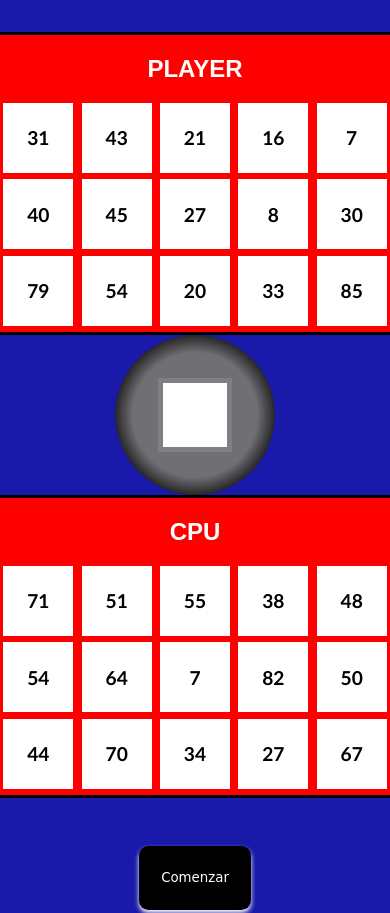
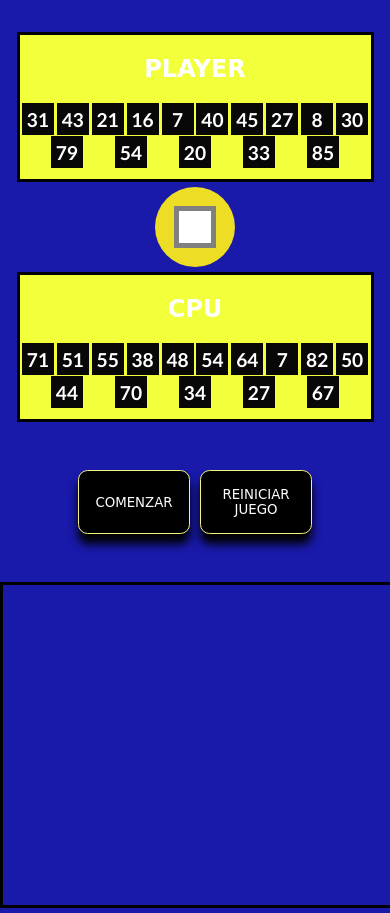
Before and after one commit to SantillanMartin/Bingo-virtual, a plain HTML site: page index.html in a window 390 px wide. Shown: the top 913 px of the page. Drawn offline with Linux system fonts and the light colour scheme; a web font is replaced by a local one.

Commit message:
hice responsive/cambie color de botones

```diff
--- a/index.html
+++ b/index.html
@@ -5,7 +5,7 @@
     <meta http-equiv="X-UA-Compatible" content="IE=edge">
     <meta name="viewport" content="width=device-width, initial-scale=1.0">
     <link rel="stylesheet" href="styles.css">
-    <title>Proyecto Js</title>
+    <title>Bingo Virtual</title>
 </head>
 <body>
 
@@ -36,7 +36,8 @@
         </section>
 
         <section class="main__contenedor__boton">
-            <button id="boton">Comenzar</button>
+            <button id="boton">COMENZAR</button>
+            <button id="boton-reiniciar">REINICIAR JUEGO</button>
         </section>
         <section id="contenedor--numeros--array" class="main__contenedor__numeros--impresos">
             <div id="colocar--numeros--generados" class="main__numeros--impresos">
--- a/index.js
+++ b/index.js
@@ -5,7 +5,15 @@ let array3=[];
 let playerContador=15;
 let cpuContador=15;
 let boton=document.getElementById("boton");
+let botonReiniciar=document.getElementById("boton-reiniciar");
 let terminoJuego=false;
+
+
+function recargarPagina(){
+    location.reload();
+
+
+}
 
 // Boton que genera el numero aleatorio//
 boton.onclick=()=>{
@@ -15,6 +23,9 @@ boton.onclick=()=>{
     mostrarGanador();
 
 
+}
+botonReiniciar.onclick=()=>{
+    recargarPagina();
 }
 
 function mostrarGanador(){
--- a/styles.css
+++ b/styles.css
@@ -1,5 +1,5 @@
 @import url('https://fonts.googleapis.com/css2?family=Rubik+Spray+Paint&display=swap');
-
+@import url('https://fonts.googleapis.com/css2?family=Bungee+Spice&display=swap');
 body{
     margin: 0;
     padding: 0;
@@ -22,18 +22,20 @@ body{
     align-items: center;
     justify-content: center;
     height: 10rem;
+
 }
 
 button{
     width: 7rem;
     height: 4rem;
-    font-family: 'Rubik Spray Paint', cursive;
+    font-family: 'Bungee Spice', cursive;
     color:rgb(255, 255, 255);
-    border: none;
+    border: solid 1px rgb(243, 243, 126);
     border-radius: 0.6rem;
     background-color: rgb(0, 0, 0);
     transition: 0.3s;
-    box-shadow: 0px 3px 5px white;
+    box-shadow: 0px 10px 10px rgb(0, 0, 0);
+    margin: 0 5px;
 }
 
 button:active{
@@ -51,15 +53,14 @@ button:active{
     width: 25rem;
     height:20rem;
     border: solid black;
-    background-color: red;
+    background-color: rgb(242, 255, 59);
 }
 
 .main__bolillero{
     width: 18rem;
     height: 18rem;
     border-radius: 50%;
-    background: rgb(111,111,116);
-    background: radial-gradient(circle, rgba(111,111,116,1) 55%, rgba(0,0,0,1) 79%);
+    background-color: rgb(237,221,37);
     display: flex;
     align-items: center;
     justify-content: center;
@@ -70,12 +71,12 @@ button:active{
     height: 4rem;
     border: solid white;
     margin-bottom: 0.4rem;
-    color: black;
+    color: rgb(255, 255, 255);
     font-weight: bold;
     display: flex;
     justify-content: center;
     align-items: center;
-    background-color: white;
+    background-color: rgb(8, 8, 8);
     font-family: 'Gill Sans', 'Gill Sans MT', Calibri, 'Trebuchet MS', sans-serif;
     font-size: 1.2rem;
 }
@@ -92,7 +93,7 @@ button:active{
 }
 .main__titulo{
     text-align: center;
-    font-family: sans-serif;
+    font-family: 'Bungee Spice', cursive;
     color: white;
 }
 .main__bolillero--numero{
@@ -127,9 +128,11 @@ button:active{
 }
 
 .tachar{
-    background-color: red;
-    color: rgb(102, 7, 7);
+    background-color: rgb(173, 53, 53);
+    color: rgb(241, 172, 172);
     text-decoration: line-through;
+    box-shadow: -1px 1px 5px black;
+
 }
 
 .bolillero__ganador{
@@ -150,6 +153,22 @@ button:active{
     .main__cpu,.main__player{
         height: auto;
     }
+    .main__bolillero{
+        width: 8rem;
+        height: 8rem;
+
+    }
+}
+@media(max-width:768px){
+    .main__bolillero{
+        width: 8rem;
+        height: 6.5rem;
+        margin: 0 5px;
+    }
+    .main__bolillero--numero{
+        width: 3rem;
+        height: 3rem;
+    }
 }
 
 @media(max-width:510px){
@@ -169,3 +188,29 @@ button:active{
         margin-top: 0.6rem;
     }
 }
+@media(max-width:425px){
+    .main__player,.main__cpu{
+        width: 90%;
+        height: 9rem;
+    }
+    .main__player__d-flex{
+        width: 2rem;
+        height: 2rem;
+        border: none;
+        margin: 0.5px;
+    }
+    .main__bolillero{
+        width: 5rem;
+        height: 5rem;
+        margin: 5px 0;
+
+    }
+    .main__bolillero--numero{
+        width: 2rem;
+        height: 2rem;
+    }
+    .numero__sacado{
+        font-size: 1.5rem;
+
+    }
+}
```
